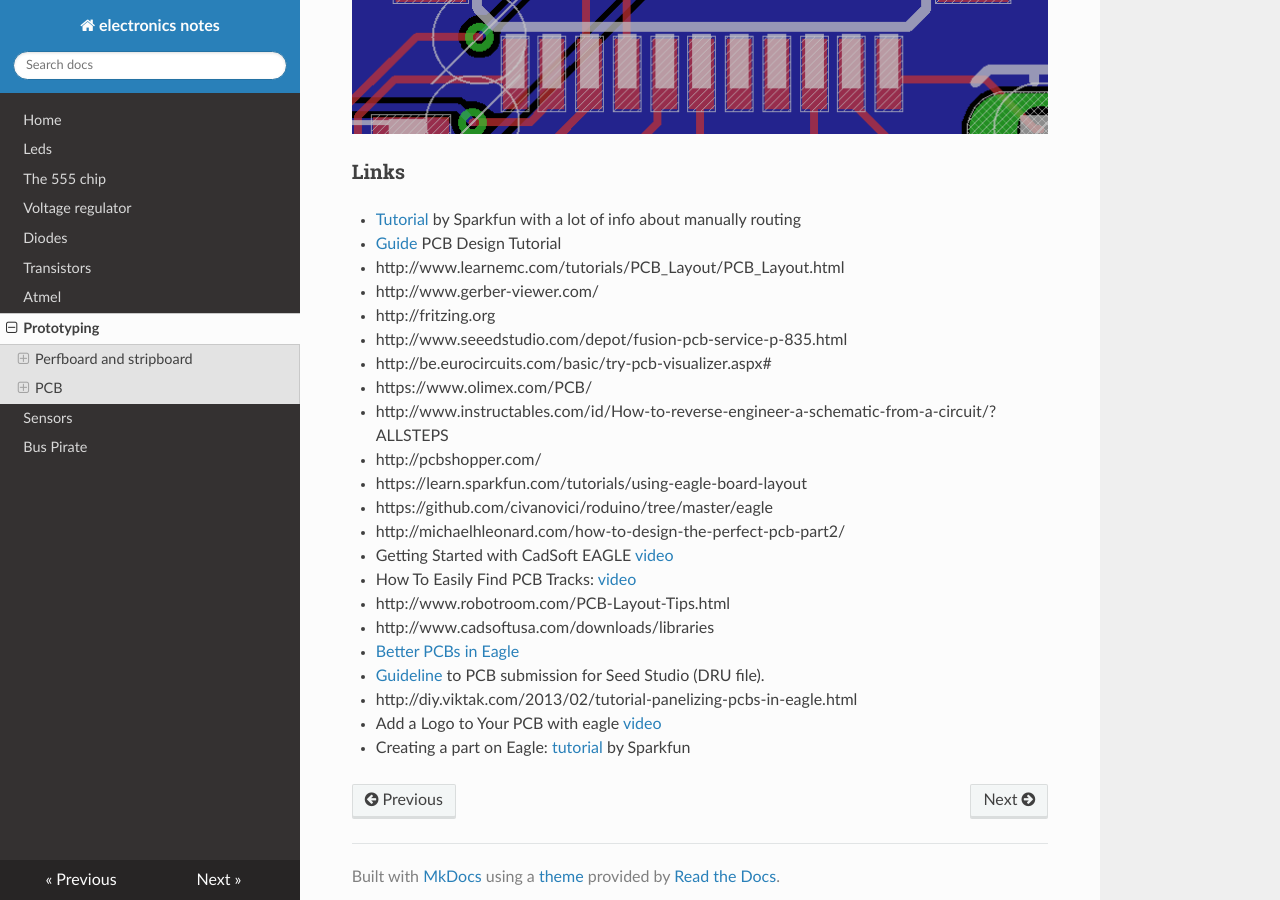
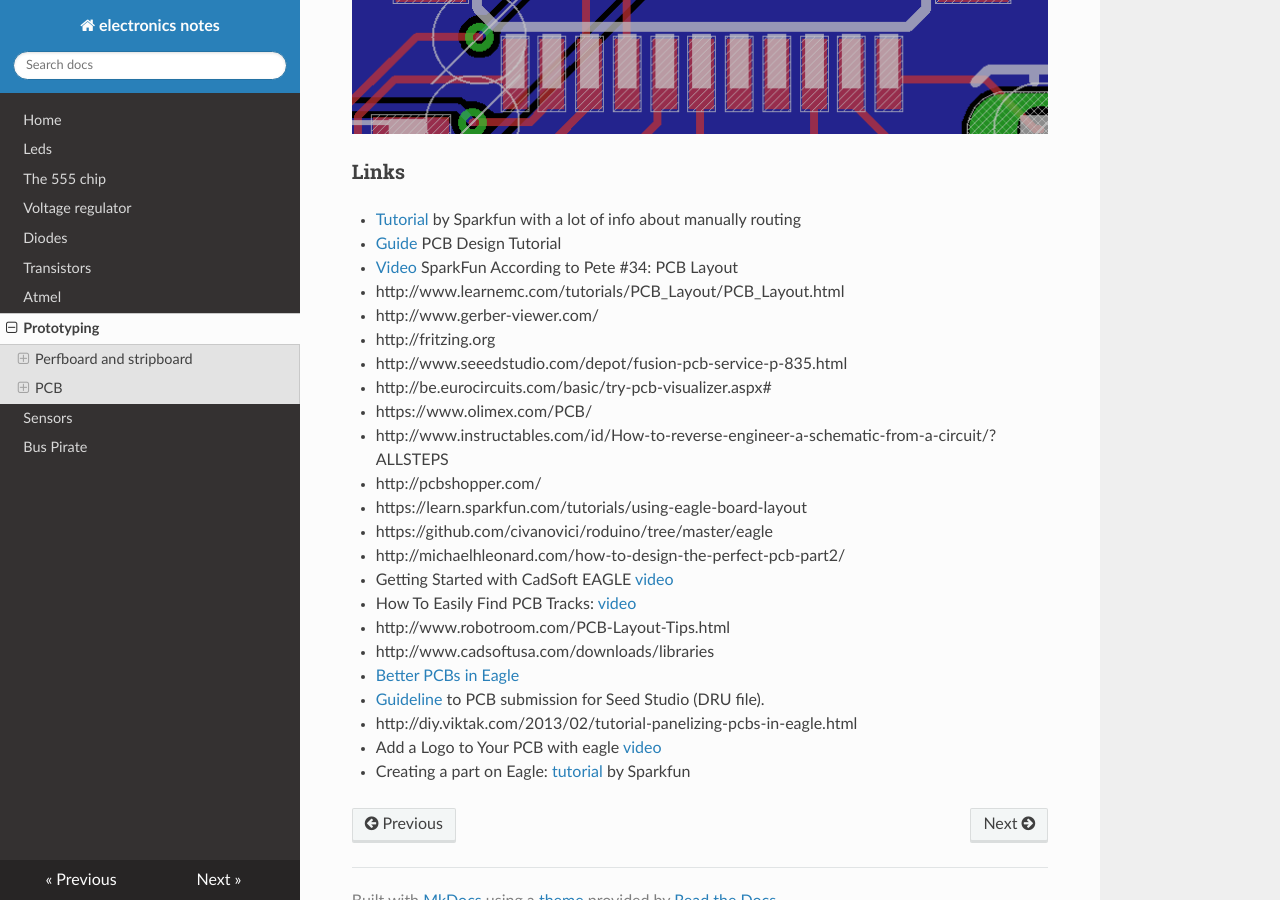
Before and after one commit to gipi/electronics-notes, an MkDocs documentation site: the page built from docs/Prototyping.md, in a window 1280 px wide and 900 px high, scrolled down 2204 px. Built offline with MkDocs 1.6.1, drawn with Linux system fonts in a browser that asks for light colours; nearby versions of some CDN libraries; old or Windows-style settings are respelled for this version of MkDocs.

Commit message:
Add video link.

```diff
--- a/docs/Prototyping.md
+++ b/docs/Prototyping.md
@@ -54,6 +54,7 @@ plane; below an image showing an example with an ``ATMEGA32U4`` chip
 
  - [Tutorial](https://learn.sparkfun.com/tutorials/designing-pcbs-advanced-smd) by Sparkfun with a lot of info about manually routing
  - [Guide](http://www.alternatezone.com/electronics/files/PCBDesignTutorialRevA.pdf) PCB Design Tutorial
+ - [Video](https://www.youtube.com/watch?v=NJKZZArjdg8) SparkFun According to Pete #34: PCB Layout
  - http://www.learnemc.com/tutorials/PCB_Layout/PCB_Layout.html
  - http://www.gerber-viewer.com/
  - http://fritzing.org
```
